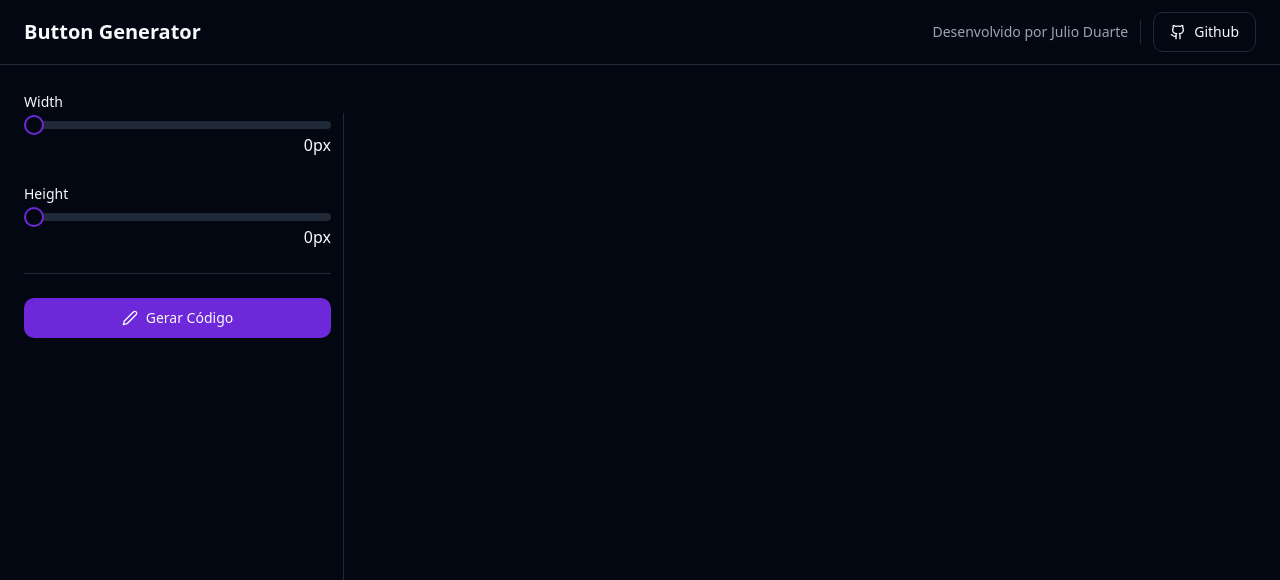
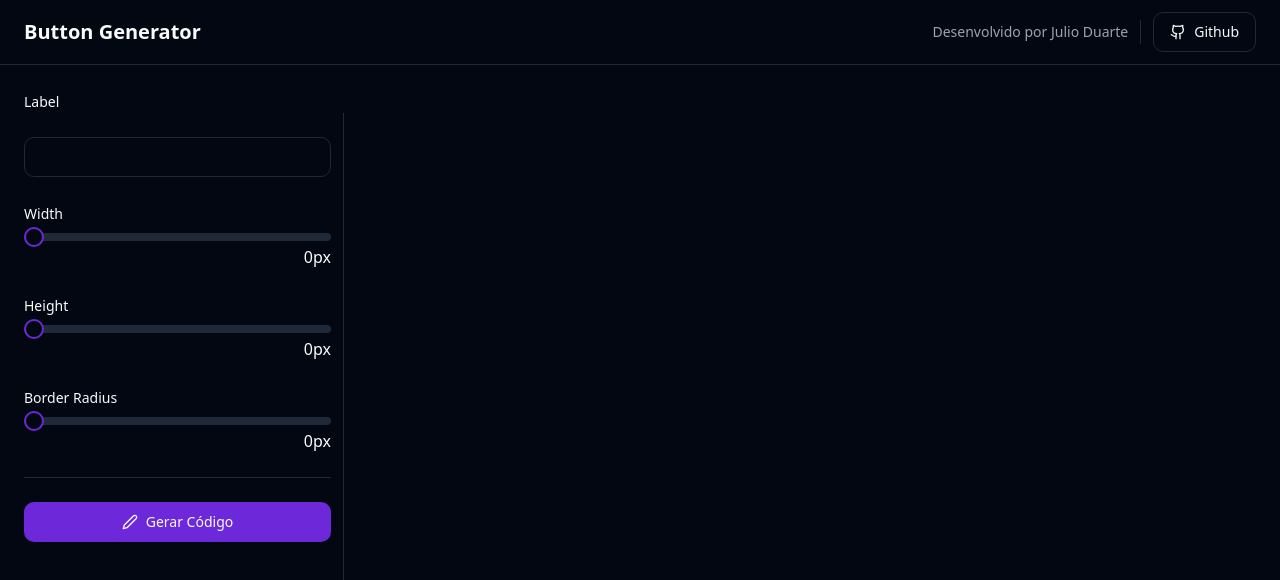
Before and after one commit to iJulioDuarte/button-generator, a React (Vite) app: page / in a window 1280 px wide. Shown: the top 580 px of the page. Built offline with nearby package versions, Linux system fonts and the light colour scheme.

Commit message:
feat: implementacao de seletor de border radius

```diff
--- a/src/App.tsx
+++ b/src/App.tsx
@@ -30,20 +30,16 @@ export const App = () => {
         <Sidebar />
 
         <div className="flex flex-col flex-1 gap-4">
-          <p className="text-sm text-muted-foreground">
-            {Object.keys(buttonConfigs).map((key) => {
-              const keyAsKeyof = key as keyof typeof buttonConfigs;
-              if (buttonConfigs?.[keyAsKeyof]) {
-                return (
-                  <div className="flex gap-2">
-                    <span>{key}:</span>{" "}
-                    <span>{`${buttonConfigs[keyAsKeyof]}`}</span>
-                  </div>
-                );
-              }
-              return null;
-            })}
-          </p>
+          <button
+            style={{
+              height: buttonConfigs.height,
+              width: buttonConfigs.width,
+              background: "black",
+              borderRadius: buttonConfigs.borderRadius,
+            }}
+          >
+            {buttonConfigs.label}
+          </button>
         </div>
       </main>
     </div>
--- a/src/components/layout/sidebar/index.tsx
+++ b/src/components/layout/sidebar/index.tsx
@@ -5,6 +5,8 @@ import { FC } from "react";
 import { ButtonConfigSlider } from "./button-config-slider";
 import { ConfigSliderProps } from "./button-config-slider/types";
 import { useButtonConfigs } from "@/context/useButtonConfigs";
+import { Input } from "@/components/ui/input";
+import { Label } from "@/components/ui/label";
 
 export const Sidebar: FC = () => {
   const { buttonConfigs, setButtonConfigs } = useButtonConfigs();
@@ -34,12 +36,29 @@ export const Sidebar: FC = () => {
     },
     sliderDesc: `${buttonConfigs?.height ?? 0}px`,
   };
+  const borderRadiusSliderConfig: ConfigSliderProps = {
+    label: "Border Radius",
+    sliderConfig: {
+      min: 0,
+      max: 50,
+      step: 1,
+      onValueChange: (value) => {
+        setButtonConfigs((v) => ({ ...v, borderRadius: value[0] }));
+      },
+    },
+    sliderDesc: `${buttonConfigs?.borderRadius ?? 0}px`,
+  };
 
   return (
     <aside className="w-80 space-y-6 flex gap-3">
       <form className="space-y-6 w-80">
+        <Label>Label</Label>
+        <Input
+          onChange={(value) => setButtonConfigs({ label: value.target.value })}
+        />
         <ButtonConfigSlider {...widthSliderConfig} />
         <ButtonConfigSlider {...heightSliderConfig} />
+        <ButtonConfigSlider {...borderRadiusSliderConfig} />
 
         <Separator />
 
--- a/src/components/layout/sidebar/types.ts
+++ b/src/components/layout/sidebar/types.ts
@@ -1,6 +1,8 @@
 export type ButtonConfigs = {
+  label?: string;
   width?: number;
   height?: number;
+  borderRadius?: number;
   backgroundColor?: unknown;
   color?: unknown;
   borderWidth?: number;
--- /dev/null
+++ b/src/components/ui/input.tsx
@@ -0,0 +1,25 @@
+import * as React from "react"
+
+import { cn } from "@/lib/utils"
+
+export interface InputProps
+  extends React.InputHTMLAttributes<HTMLInputElement> {}
+
+const Input = React.forwardRef<HTMLInputElement, InputProps>(
+  ({ className, type, ...props }, ref) => {
+    return (
+      <input
+        type={type}
+        className={cn(
+          "flex h-10 w-full rounded-md border border-input bg-background px-3 py-2 text-sm ring-offset-background file:border-0 file:bg-transparent file:text-sm file:font-medium placeholder:text-muted-foreground focus-visible:outline-none focus-visible:ring-2 focus-visible:ring-ring focus-visible:ring-offset-2 disabled:cursor-not-allowed disabled:opacity-50",
+          className
+        )}
+        ref={ref}
+        {...props}
+      />
+    )
+  }
+)
+Input.displayName = "Input"
+
+export { Input }
```
